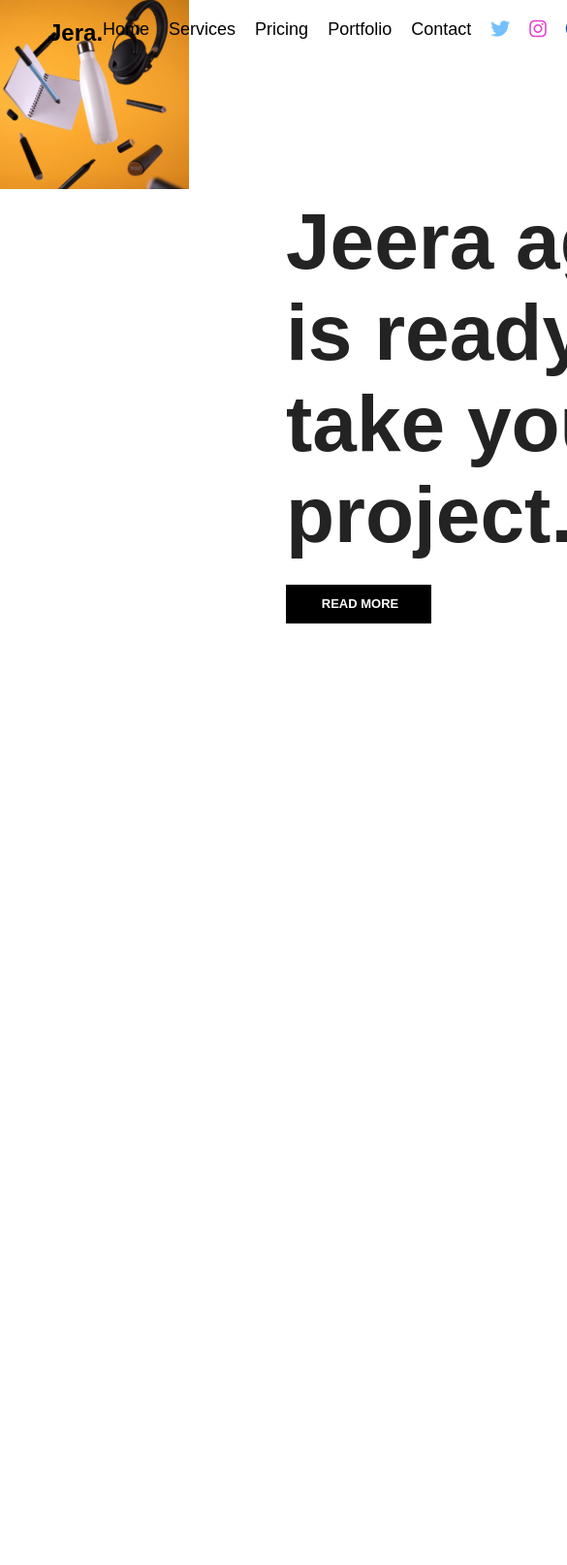
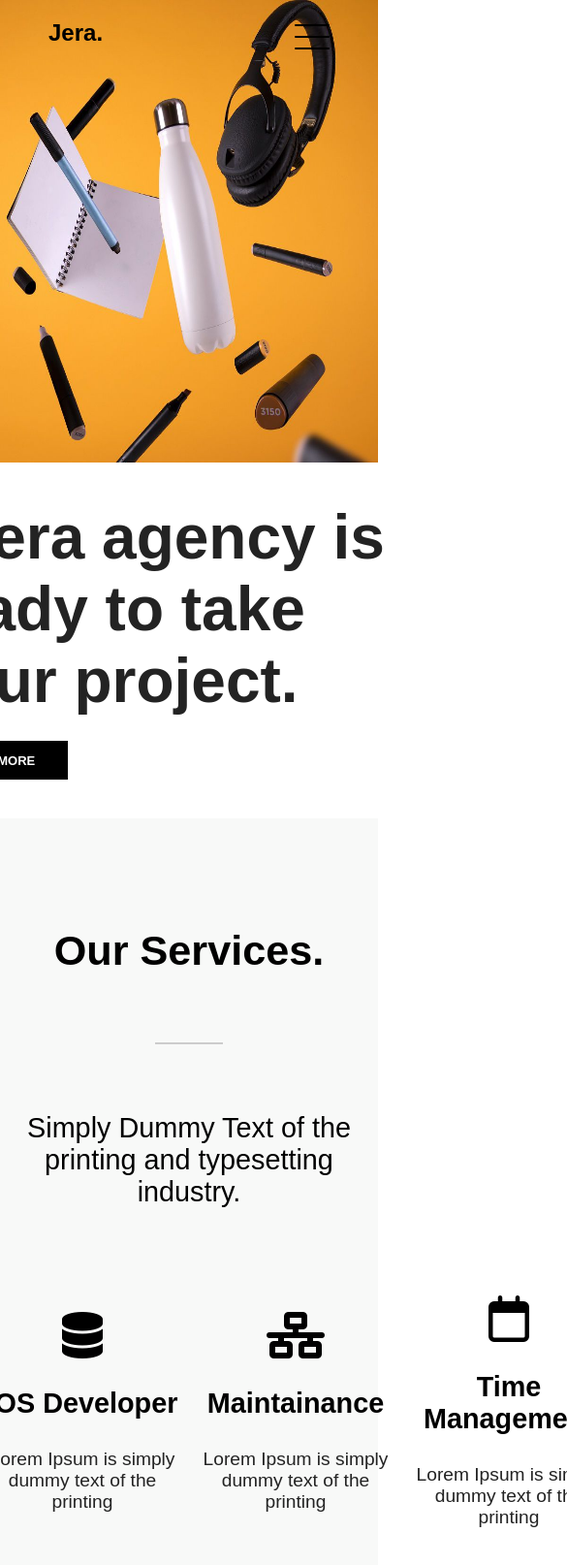
Before and after one commit to OdayAH/Session9Task1, a plain HTML site: page index.html in a window 390 px wide. Shown: the top 1614 px of the page at 97% size, 585 px wide, since content can reach past the window. Before the commit the page ends 844 px from the top, so only its background shows below. Drawn offline with Linux system fonts and the light colour scheme.

Commit message:
Landing page responsiveness + Services Draft

```diff
--- a/index.html
+++ b/index.html
@@ -15,7 +15,12 @@
       <div class="logo">
         <a href="">Jera.</a>
       </div>
-      <nav>
+       <button class="hamburger" aria-label="Toggle navigation">
+        <span></span>
+        <span></span>
+        <span></span>
+      </button>
+      <nav id="main-nav">
         <a href="#">Home</a>
         <a href="#">Services</a>
         <a href="#">Pricing</a>
@@ -63,6 +68,44 @@
         </div>
       </div>
     </section>
+    <section class="services">
+      <div class="title">
+        <h1>Our Services.</h1>
+        <div class="divider"></div>
+        <p>Simply Dummy Text of the printing and typesetting industry.</p>
+      </div>
+      <div class="services-container">
+        <div class="service">
+         <i class="fa-solid fa-display"></i>
+          <h2>Creative Designers</h2>
+          <p>
+           Lorem Ipsum is simply dummy text of the printing
+          </p>
+        </div>
+        <div class="service">
+          <i class="fa-solid fa-database"></i>
+          <h2>IOS Developer</h2>
+          <p>
+           Lorem Ipsum is simply dummy text of the printing
+          </p>
+        </div>
+        <div class="service">
+         <i class="fa-solid fa-network-wired"></i>
+          <h2>Maintainance</h2>
+          <p>
+           Lorem Ipsum is simply dummy text of the printing
+          </p>
+        </div>
+        <div class="service">
+          <i class="fa-regular fa-calendar"></i>
+          <h2>Time Management</h2>
+          <p>
+            Lorem Ipsum is simply dummy text of the printing
+          </p>
+        </div>
+      </div>
+    </section>
     <script src="scripts.js"></script>
+    <script src="navbar.js"></script>
   </body>
 </html>
--- /dev/null
+++ b/navbar.js
@@ -0,0 +1,6 @@
+const hamburger = document.querySelector('.hamburger');
+const nav = document.getElementById('main-nav');
+hamburger.addEventListener('click', () => {
+  nav.classList.toggle('show');
+  console.log('Hamburger menu clicked');
+});
--- a/scripts.js
+++ b/scripts.js
@@ -1,10 +1,8 @@
-console.log("Script loaded!");
-
 window.addEventListener('scroll', () => {
   const navbar = document.getElementById('navbar');
   if (window.scrollY > 0) {
-    navbar.classList.toggle('scrolled');
+    navbar.classList.add('scrolled');
   } else {
-    navbar.classList.toggle('scrolled');
+    navbar.classList.remove('scrolled');
   }
 });
--- a/styles.css
+++ b/styles.css
@@ -15,16 +15,10 @@
   transition: background-color 0.3s ease, box-shadow 0.3s ease;
 }
 #navbar.scrolled {
-  background-color: white;
+  background-color: white !important;
   box-shadow: 0 2px 10px rgba(0, 0, 0, 0.1);
-}
-
-header.scrolled {
-  background: white !important;
-  box-shadow: 0 2px 8px rgba(0, 0, 0, 0.04);
   transition: background 0.3s, box-shadow 0.3s;
 }
-
 header .logo a {
   text-decoration: none;
   color: black;
@@ -38,7 +32,7 @@ nav {
 nav a {
   text-decoration: none;
   color: #000;
-  font-size: 18px;
+  font-size: 1.2rem;
   font-weight: 400;
 }
 nav .links {
@@ -48,14 +42,19 @@ nav .links {
 .landing {
   display: flex;
   height: 100vh;
-  width: 100vw;
+  width: 100%;
   align-items: center;
 }
 .left {
   width: 50%;
+  min-width: 50%;
   height: 100%;
   display: flex;
   flex-direction: column;
+ }
+.left img {
+  width: 100%;
+  height: 100%;
 }
 .right {
   width: 50%;
@@ -63,9 +62,7 @@ nav .links {
   display: flex;
   flex-direction: column;
   justify-content: center;
-}
-.landing .right {
-  padding-left: 100px;
+  align-items: center;
 }
 .landing .right h1 {
   width: 550px;
@@ -85,7 +82,120 @@ nav .links {
   font-weight: 700;
   cursor: pointer;
 }
-
-@media (max-width: 768px) {
-
+.hamburger {
+  display: none;
+  flex-direction: column;
+  justify-content: center;
+  width: 36px;
+  height: 36px;
+  background: none;
+  border: none;
+  cursor: pointer;
+  z-index: 20;
+  margin-left: auto;
 }
+.hamburger span {
+  display: block;
+  height: 4px;
+  width: 100%;
+  background: black;
+  margin: 5px 0;
+  border-radius: 2px;
+  transition: 0.3s;
+}
+.services{
+  display: flex;
+  flex-direction: column;
+  align-items: center;
+  justify-content: center;
+  width: 100vw;
+  height: 100vh;
+  background-color: #F8F9F8;
+}
+.services-container {
+  width: 100%;
+  justify-content: center;
+  align-items: center;
+  display: flex;
+  gap: 20px;
+  padding: 20px;
+  margin-top: 50px;
+  align-items: center;
+  font-size: 1.2rem;
+}
+.service i{
+  font-size: 3rem;
+}
+.service{
+  display: flex;
+  flex-direction: column;
+  align-items: center;
+  text-align: center;
+  gap: 30px;
+  width: 250px;
+}
+.service p{
+  font-size: 1.2rem;
+  color: #232323;
+  width: 200px;
+  text-align: center;
+}
+.title{
+  display: flex;
+  flex-direction: column;
+  gap: 50px;
+  font-size: 1.8rem;
+  text-align: center;
+  padding: 20px;
+}
+.divider {
+  width: 20%;
+  align-self: center;
+  height: 1px;
+  border: 1px solid #ccc;
+  margin: 20px 0;
+}
+@media(max-width: 1100px) {
+  .landing {
+    flex-direction: column;
+    height: 100vh;
+  }
+  .left {
+    width: 100%;
+    height: 100vh;
+  }
+  header{
+    z-index: 5;
+  }
+  .right {
+    width: 400px;
+    height: auto;
+    margin: 20px;
+    padding: 20px;
+  }
+  .landing .right h1 {
+    font-size: 5rem;
+  }
+}
+@media(max-width: 770px ) {
+  .hamburger {
+    display: flex;
+  }
+  nav{
+    display: none;
+  }
+  nav .search {
+    display: block
+  }
+}
+@media(max-width: 600px) {
+  .right {
+    width: 400px;
+    height: auto;
+    margin: 20px;
+    padding: 20px;
+  }
+  .landing .right h1 {
+    font-size: 4rem;
+  }
+}
```
